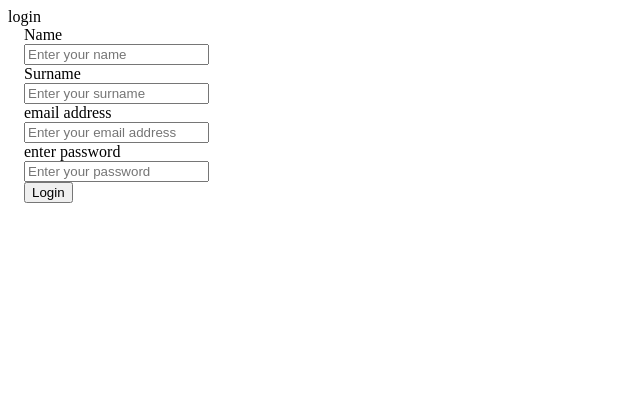
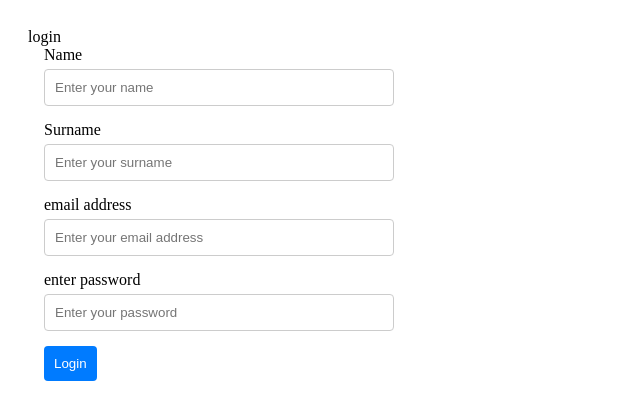
Before and after one commit to wolech/Angular-Forms, an Angular app: page / in a window 1280 px wide. Shown: the top 420 px of the page, without its empty margins (0-640 px from the left). Built offline with nearby package versions, Linux system fonts and the light colour scheme.

Commit message:
code fixes in app component

```diff
--- a/src/app/app.component.css
+++ b/src/app/app.component.css
@@ -1,7 +1,41 @@
+/* app.component.css */
 .container {
-    display: flex;
-    align-items: center;
-    justify-content: center;
-    background-color: aqua;
-    height: 100vh;
-  }
+  display: flex;
+  align-items: center;
+  justify-content: center;
+  height: 100vh;
+}
+
+mat-card.login.page {
+  width: 400px;
+  padding: 20px;
+}
+
+mat-card-content {
+  display: flex;
+  flex-direction: column;
+  gap: 10px;
+}
+
+input {
+  width: 100%;
+  padding: 10px;
+  margin-top: 5px;
+  margin-bottom: 15px;
+  border: 1px solid #ccc;
+  border-radius: 4px;
+}
+
+button {
+  padding: 10px;
+  background-color: #007bff;
+  color: white;
+  border: none;
+  border-radius: 4px;
+  cursor: pointer;
+}
+
+button:disabled {
+  background-color: #ccc;
+  cursor: not-allowed;
+}
--- a/src/app/app.component.html
+++ b/src/app/app.component.html
@@ -5,7 +5,7 @@
 <mat-card class="login page">
   <mat-card title="login">login</mat-card>
   <mat-card-content>
-<form action="" (submit)="onSubmit()">
+    <form (ngSubmit)="onSubmit()" #userForm="ngForm">
  <div>
       <div>Name</div>
       <input [(ngModel)]="user.name" [ngModelOptions]="{standalone: true} " placeholder="Enter your name">
--- a/src/app/app.component.ts
+++ b/src/app/app.component.ts
@@ -22,7 +22,7 @@ export class AppComponent {
     surname: '',
     email: '',
     password: '',
-    cpassword: ''
+
   };
 
   passwordFieldType: string = 'password';
@@ -32,10 +32,5 @@ export class AppComponent {
   }
 
   onSubmit() {
-    if (this.user.password === this.user.cpassword) {
-      console.log('User Data:', this.user);
-    } else {
-      console.error('Passwords do not match');
     }
   }
-}
```
